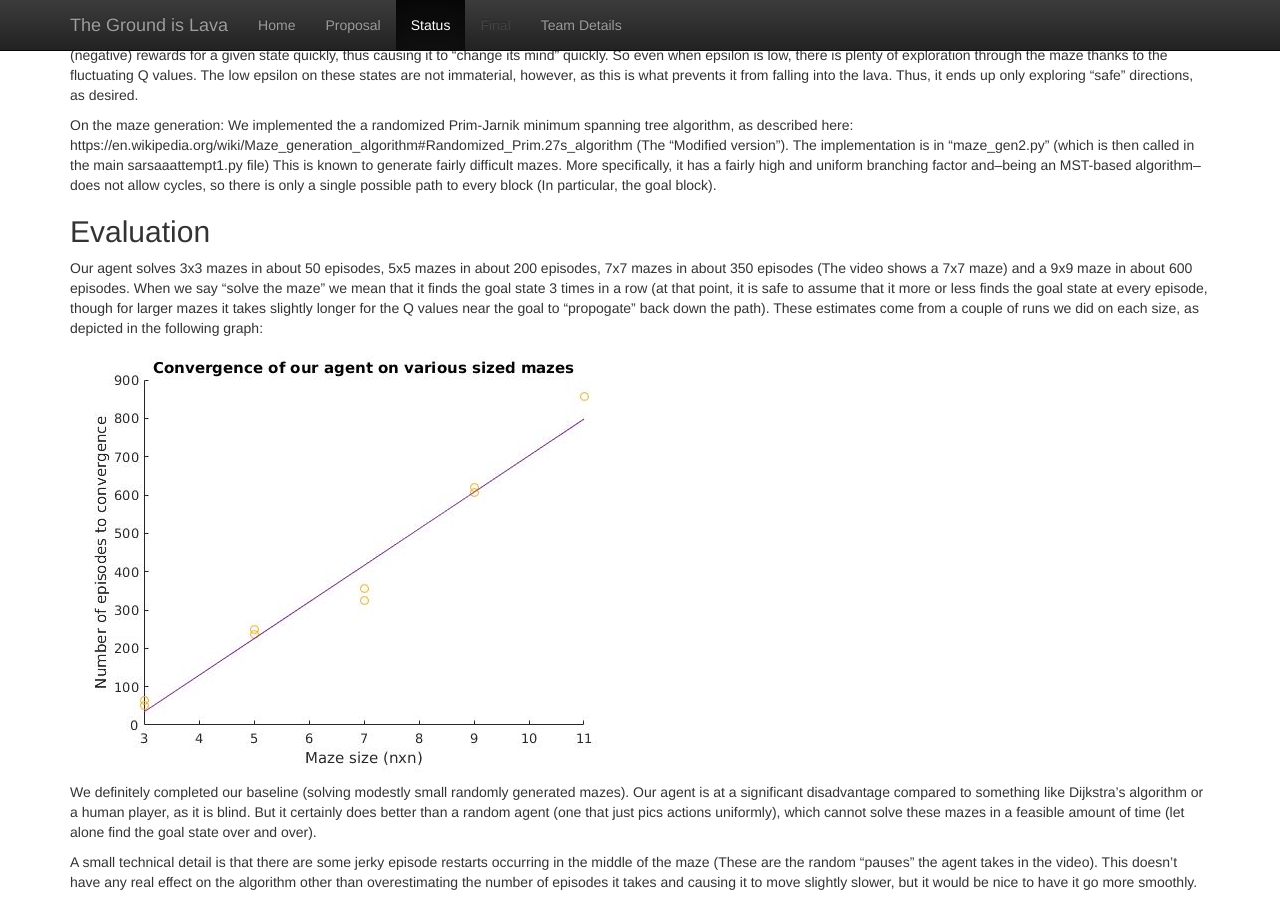
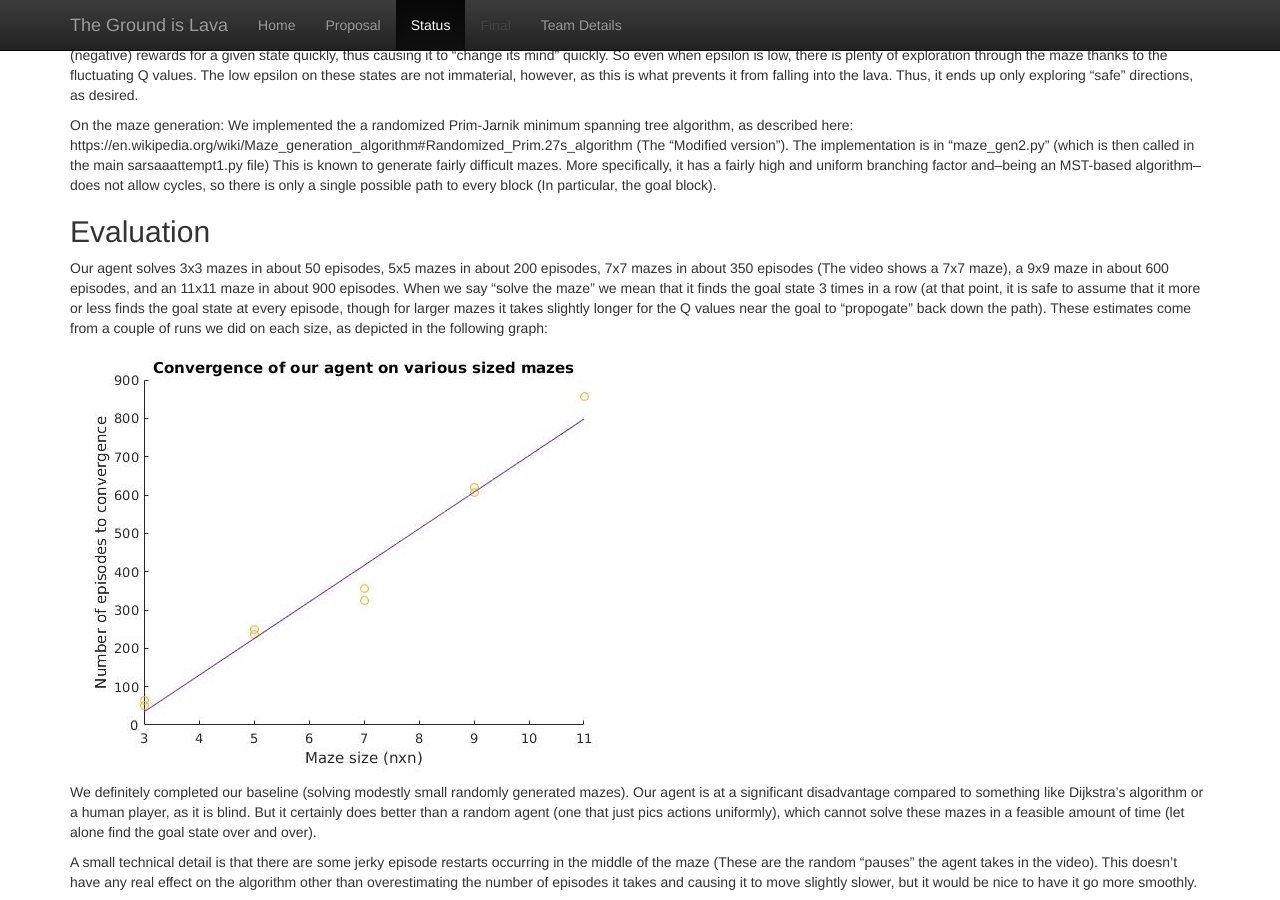
Before and after one commit to katmannn/The-Ground-is-Lava, a Jekyll site: the page built from docs/status.md, in a window 1280 px wide and 900 px high, scrolled down 784 px. Built offline with Jekyll 4.4.1, drawn with Linux system fonts in a browser that asks for light colours.

Commit message:
Update status.md

```diff
--- a/docs/status.md
+++ b/docs/status.md
@@ -23,7 +23,7 @@ On the maze generation: We implemented the a randomized Prim-Jarnik minimum span
 
 ## Evaluation
 
-Our agent solves 3x3 mazes in about 50 episodes, 5x5 mazes in about 200 episodes, 7x7 mazes in about 350 episodes (The video shows a 7x7 maze) and a 9x9 maze in about 600 episodes. When we say "solve the maze" we mean that it finds the goal state 3 times in a row (at that point, it is safe to assume that it more or less finds the goal state at every episode, though for larger mazes it takes slightly longer for the Q values near the goal to "propogate" back down the path). These estimates come from a couple of runs we did on each size, as depicted in the following graph:
+Our agent solves 3x3 mazes in about 50 episodes, 5x5 mazes in about 200 episodes, 7x7 mazes in about 350 episodes (The video shows a 7x7 maze), a 9x9 maze in about 600 episodes, and an 11x11 maze in about 900 episodes. When we say "solve the maze" we mean that it finds the goal state 3 times in a row (at that point, it is safe to assume that it more or less finds the goal state at every episode, though for larger mazes it takes slightly longer for the Q values near the goal to "propogate" back down the path). These estimates come from a couple of runs we did on each size, as depicted in the following graph:
 
 <img src="plot1.jpg">
 
```
